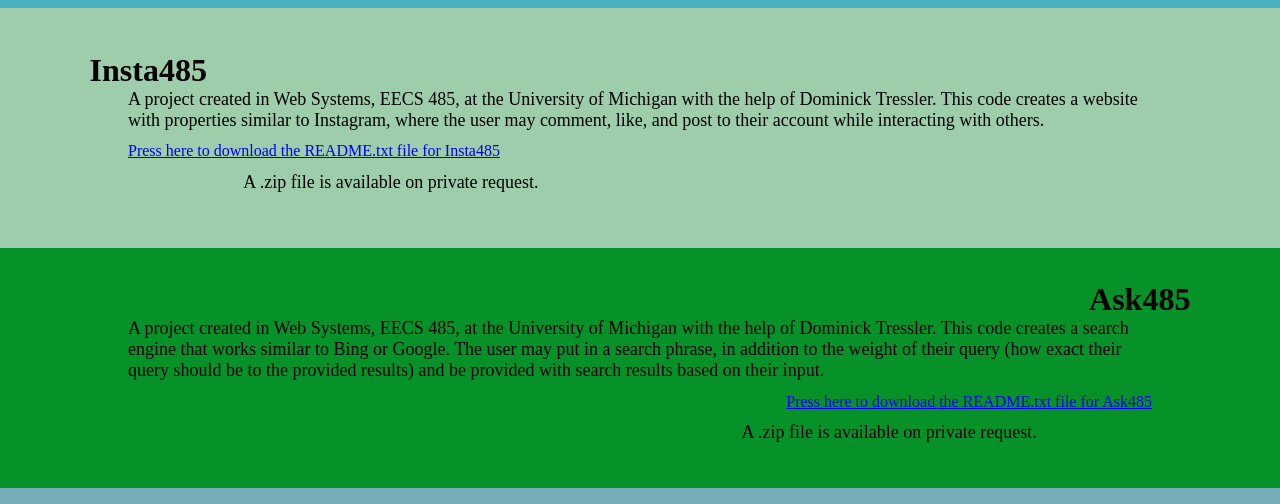
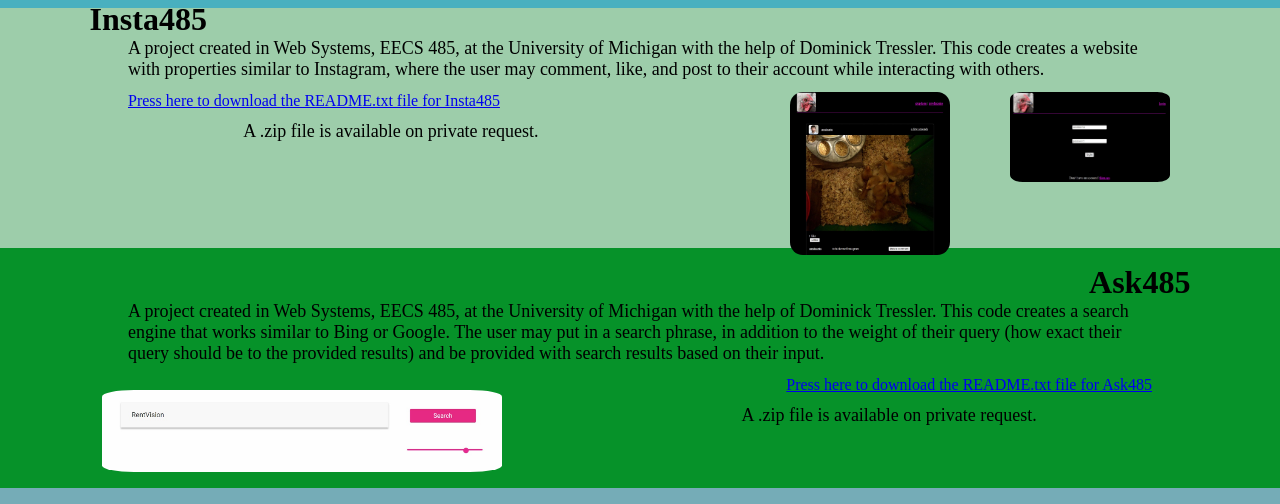
Before and after one commit to north5g/GeorgeNorthPortfolio.github.io, a plain HTML site: page index.html in a window 1280 px wide. Shown: the part 296-800 px from the top of the page. Drawn offline with Linux system fonts and the light colour scheme.

Commit message:
display added

```diff
--- a/index.html
+++ b/index.html
@@ -46,6 +46,17 @@
             properties similar to Instagram, where the user may comment,
             like, and post to their account while interacting with others.
         </p>
+
+        <div class="display-left">
+            <ul>
+                <li>
+                <img src="static/images/insta485-1.jpg" alt="Picture of Insta485 login homepage">
+                </li>
+                <li>
+                <img src="static/images/insta485-2.jpg" alt="Picture of Insta485 webpage homepage">
+                </li>
+            </ul>
+        </div>
         <ul>
             <li>
                 <a href="static/files/insta485README.txt" download>
@@ -69,6 +80,9 @@
             provided results) and be provided with search results based on their input.
 
         </p>
+        <div class="display-right">
+            <img src="static/images/ask485.jpg" alt="Picture of ask485 homepage">
+        </div>
         <ul>
             <li>
                 <a href="static/files/ask485README.txt" download>
--- a/static/css/style.css
+++ b/static/css/style.css
@@ -103,6 +103,29 @@ section{
     font-size: x-large;
     padding-block: 0.5%;
 }
+
+.display-left ul li img{
+    border-radius: 8%;
+    float:right;
+    width: 160px;
+    height: auto;
+    margin-inline: 3%;
+}
+.display-left ul{
+    list-style:none;
+}
+.display-left ul li{
+    padding-inline: 7%;
+}
+.display-right img{
+    border-radius: 8%;
+    position:relative;
+    float: left;
+    width: 400px;
+    height: auto;
+    margin-left: 8%;
+    margin-top: 2%;
+}
 #insta485{
     background-color: #9dcdaa;
 }
```
Also changed, not shown: static/images/ask485.jpg (added), static/images/insta485-1.jpg (added), static/images/insta485-2.jpg (added).
